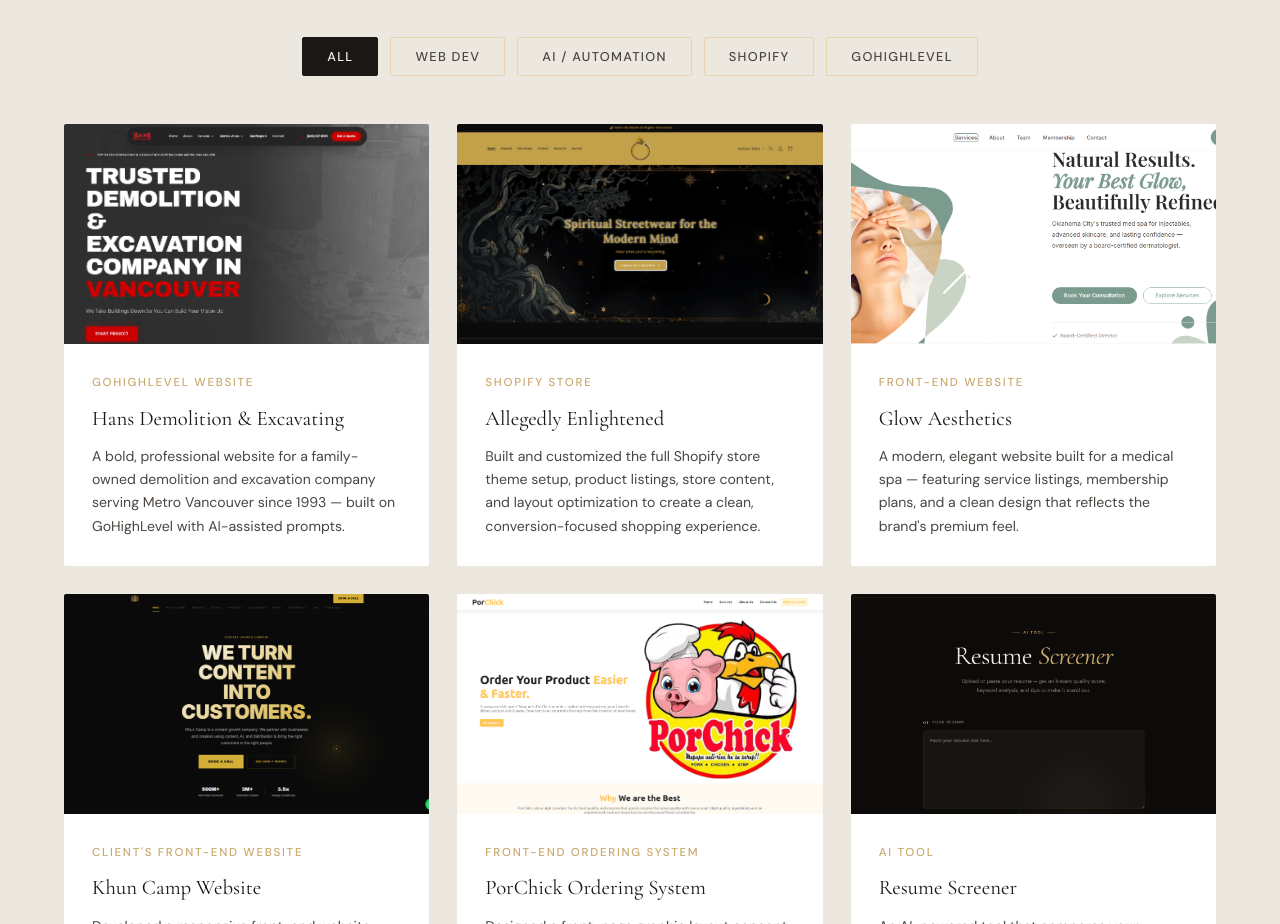
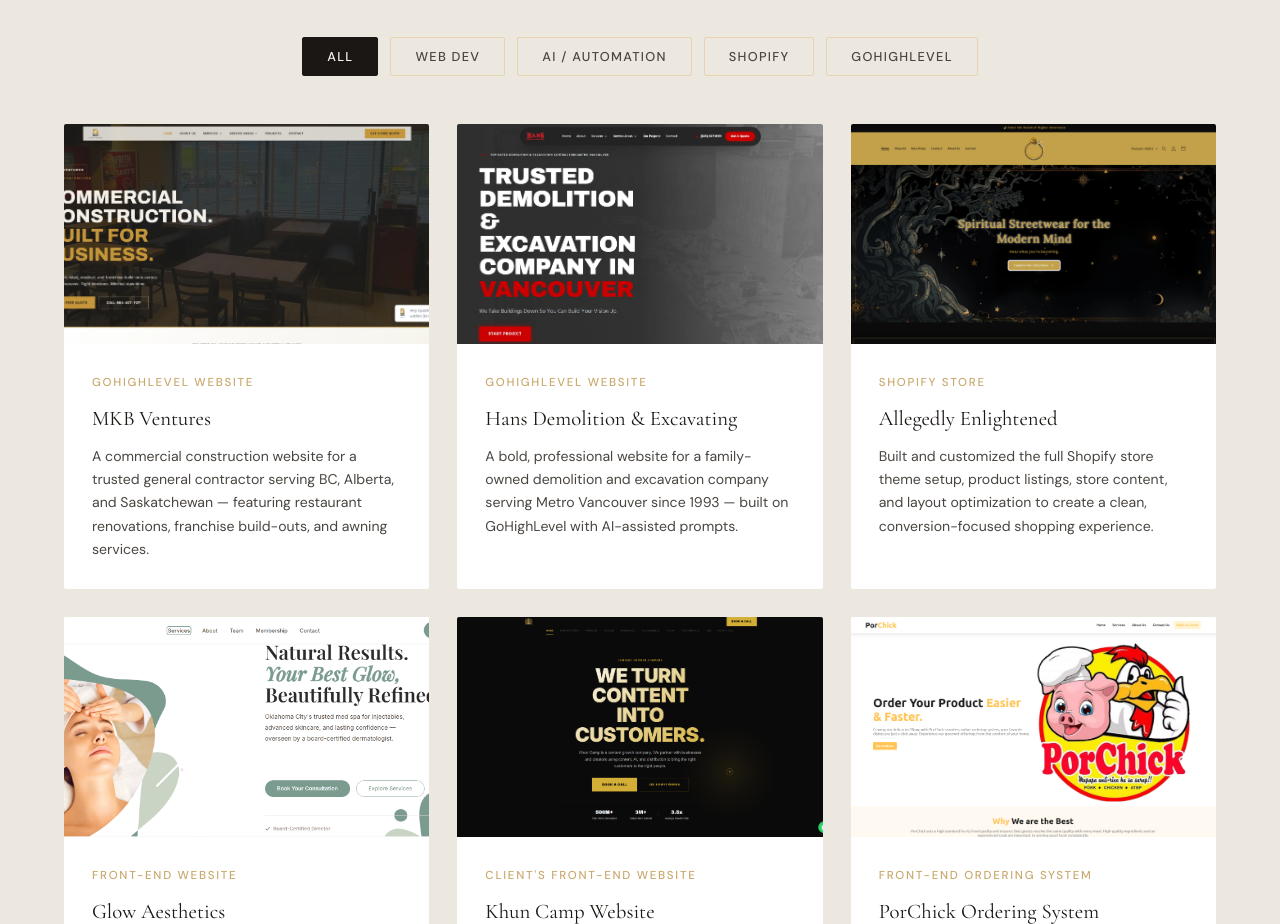
Before and after one commit to HelterX/jericdev-portfolio, a plain HTML site: page index.html in a window 1280 px wide. Shown: the part 3000-3924 px from the top of the page. Drawn offline with nearby package versions, Linux system fonts and the light colour scheme.

Commit message:
Add MKB Ventures project card

```diff
--- a/index.html
+++ b/index.html
@@ -185,6 +185,20 @@
       <div class="projects__grid" id="projectsGrid">
 
         <!-- VISIBLE: First 3 projects -->
+        <div class="project-card" data-category="ghl">
+          <div class="project-card__img">
+            <img src="images/mkb-ventures-commercial-construction-vancouver.webp" alt="MKB Ventures Commercial Construction Vancouver Website Screenshot">
+            <div class="project-card__overlay">
+              <a href="#" class="btn btn--small" target="_blank">View Live ↗</a>
+            </div>
+          </div>
+          <div class="project-card__info">
+            <span class="project-card__type">GoHighLevel Website</span>
+            <h3>MKB Ventures</h3>
+            <p>A commercial construction website for a trusted general contractor serving BC, Alberta, and Saskatchewan — featuring restaurant renovations, franchise build-outs, and awning services.</p>
+          </div>
+        </div>
+
         <div class="project-card" data-category="ghl">
           <div class="project-card__img">
             <img src="images/hans1.webp" alt="Hans Demolition & Excavating Website Screenshot">
```
